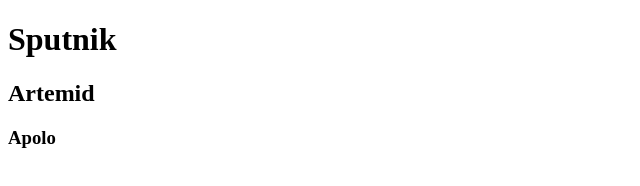
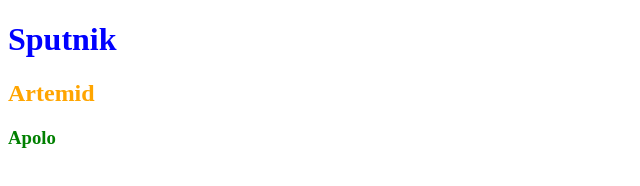
Before and after one commit to JhonatanDavidMottaMedinaADSO/VueBasicoDirectivas, a plain HTML site: page index.html in a window 1280 px wide. Shown: the whole page, without its empty margins (0-640 px from the left). Drawn offline with nearby package versions, Linux system fonts and the light colour scheme.

Commit message:
feat: :sparkles: v-html
Se hizo uso de la directiva v-hmtl

```diff
--- a/components/component.js
+++ b/components/component.js
@@ -1,9 +1,9 @@
 export default {
     data() {
         return {
-            basico: "Apolo",
-            intermedio: "Artemid",
-            avanzado: "Sputnik"
+            basico: `<strong style="color: green;">Apolo</strong>`,
+            intermedio: `<strong style="color: orange;">Artemid</strong>`,
+            avanzado: `<strong style="color: blue;">Sputnik</strong>`
         }
     }
 }
--- a/index.html
+++ b/index.html
@@ -11,9 +11,9 @@
 <body>
 
     <div id="app">
-        <h1 v-text="avanzado"></h1>
-        <h2 v-text="intermedio"></h1>
-        <h3 v-text="basico"></h1>
+        <h1 v-html="avanzado"></h1>
+        <h2 v-html="intermedio"></h1>
+        <h3 v-html="basico"></h1>
     </div>
 
 </body>
```
